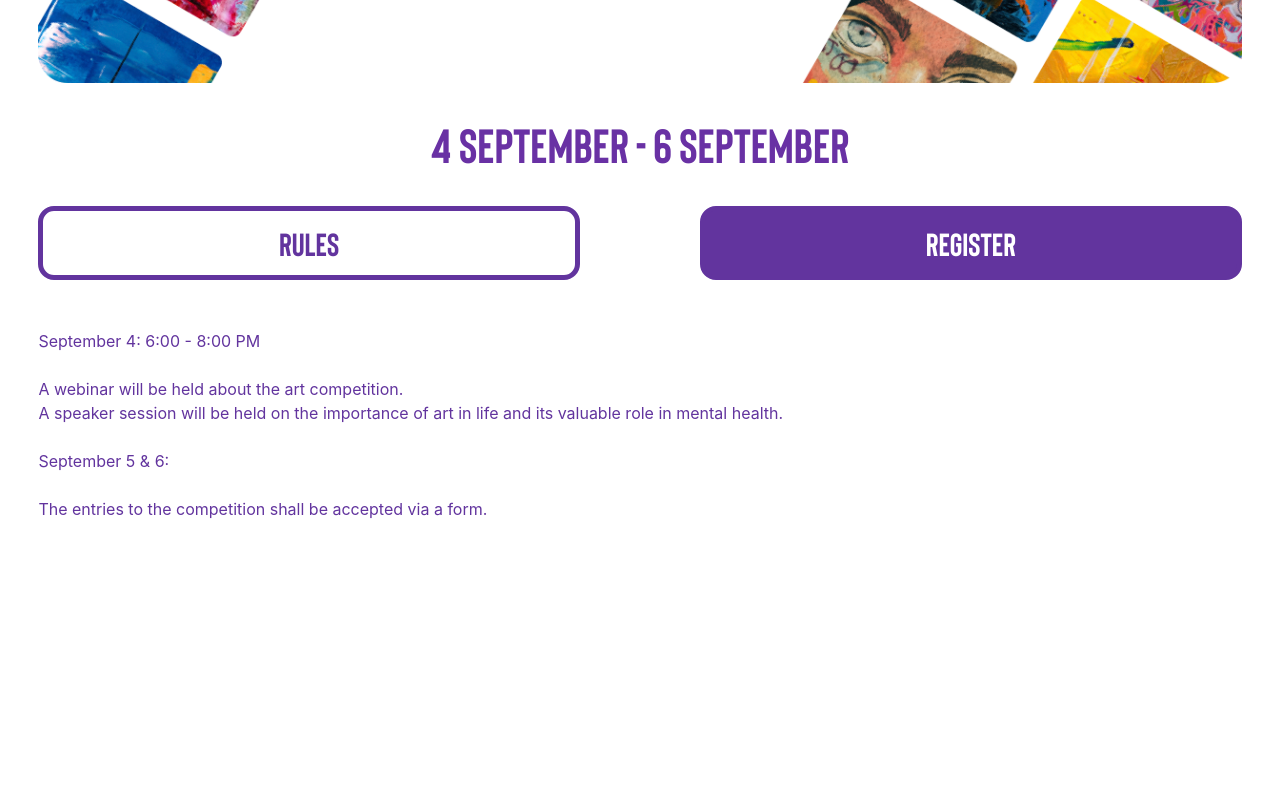
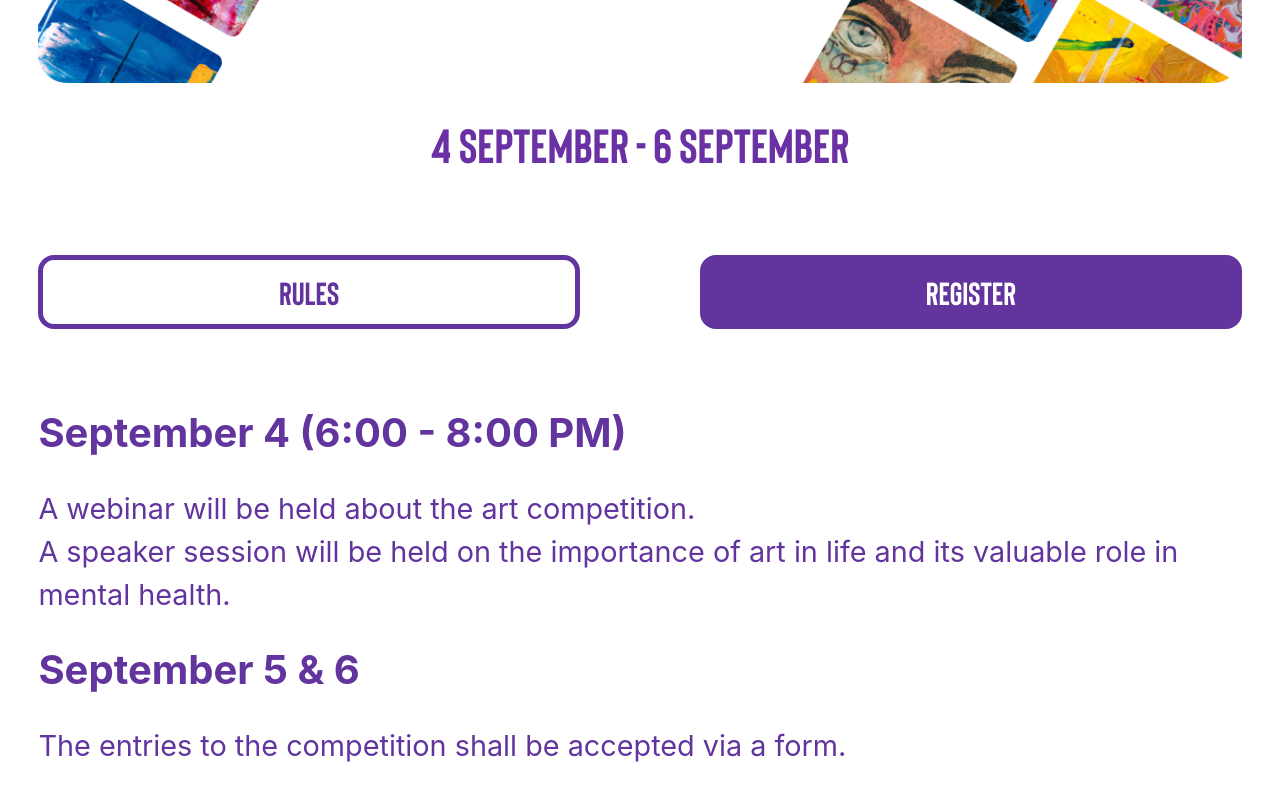
Before and after one commit to avishj/Heart-It-Out, a Vue app: page / in a window 1280 px wide. Shown: the part 583-1383 px from the top of the page. Before the commit the page ends 1104 px from the top, so only its background shows below. Built offline with nearby package versions, Linux system fonts and the light colour scheme.

Commit message:
Completed Text About Info

```diff
--- a/src/views/Home.vue
+++ b/src/views/Home.vue
@@ -7,6 +7,7 @@
       :src="require('../assets/img/HomeCard.png')"
     ></b-img>
     <div class="text-center text-color-b text-c1 my--2">4 SEPTEMBER - 6 SEPTEMBER</div>
+    <br />
     <b-row no-gutters class="px--3 my--2" cols="1" cols-md="2">
       <b-col class="col-custom mr-auto">
         <b-button
@@ -22,18 +23,23 @@
       </b-col>
     </b-row>
     <br />
+    <br />
     <div class="text-color-c px--3">
-      <div class="text-c3">September 4: 6:00 - 8:00 PM</div>
+      <div class="text-c3">September 4 (6:00 - 8:00 PM)</div>
       <br />
       <div class="text-c4">
         A webinar will be held about the art competition.
         <br />A speaker session will be held on the importance of art in life and its valuable role in mental health.
       </div>
       <br />
-      <div class="text-c3">September 5 & 6:</div>
+      <div class="text-c3">September 5 & 6</div>
       <br />
       <div class="text-c4">The entries to the competition shall be accepted via a form.</div>
     </div>
+    <br />
+    <br />
+    <br />
+    <br />
   </b-container>
 </template>
 
@@ -89,6 +95,11 @@ export default {
   font-size: 2rem;
 }
 .text-c3 {
+  font-size: 2.5rem;
+  font-weight: bold;
+}
+.text-c4 {
+  font-size: 1.8rem;
 }
 .col-custom {
   max-width: 45%;
```
